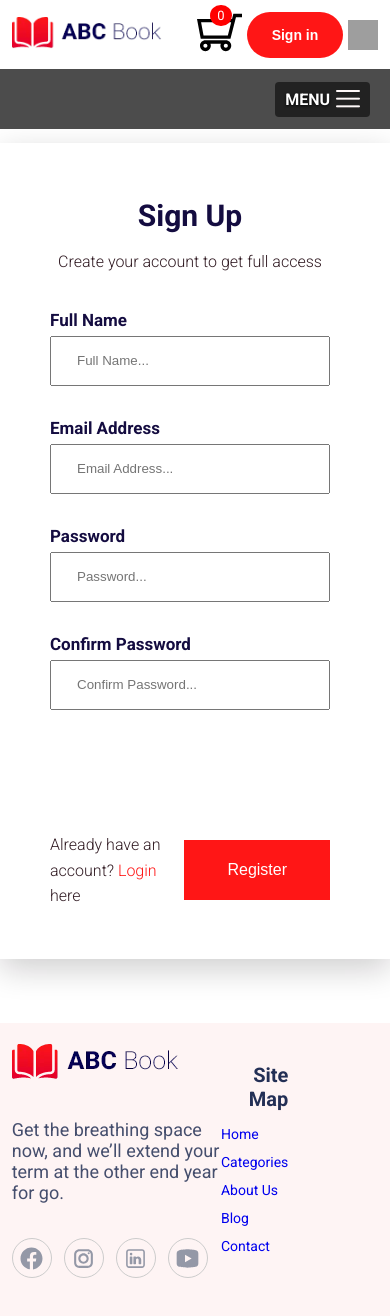
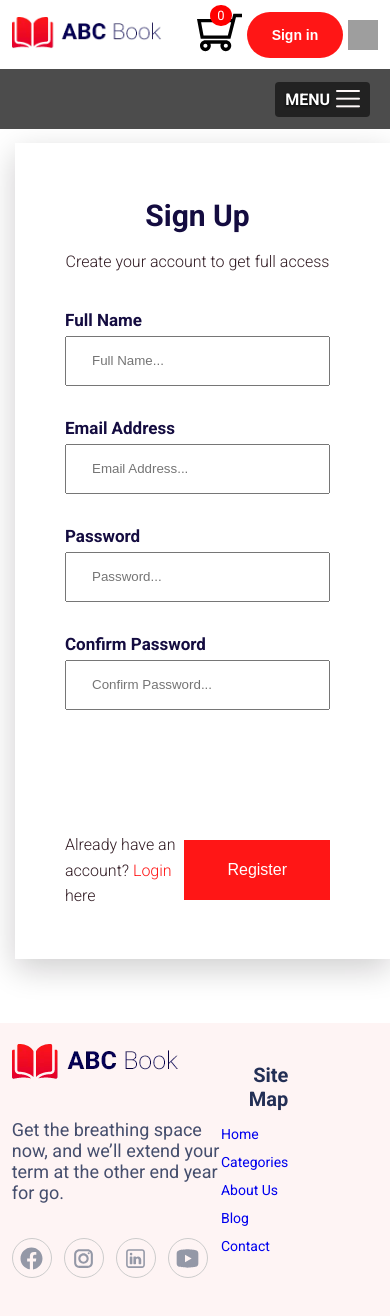
Before and after one commit to tornike2002/Ecommerce, a React (Vite) app: page /register in a window 390 px wide. Shown: the top 1316 px of the page. Built offline with nearby package versions, Linux system fonts and the light colour scheme; grey boxes are pictures that could not be loaded; a web font is replaced by a local one.

Commit message:
changed registration breakpoints for responsive

```diff
--- a/src/components/registrationPage/RegistrationPage.tsx
+++ b/src/components/registrationPage/RegistrationPage.tsx
@@ -1,6 +1,6 @@
 /* eslint-disable @typescript-eslint/no-unused-vars */
 import styled from "styled-components";
-import { FormsHeader} from "../styledComponents/texts";
+import { FormsHeader } from "../styledComponents/texts";
 import { FormErrorMessage } from "../styledComponents/InputFields";
 import { InputFieldsWrapper } from "../styledComponents/InputFields";
 import { Link } from "react-router-dom";
@@ -15,7 +15,7 @@ type FormData = {
   cpassword: string;
 };
 const RegistrationPage = () => {
-  const navigate = useNavigate()
+  const navigate = useNavigate();
   const schema = z
     .object({
       fullname: z
@@ -67,7 +67,6 @@ const RegistrationPage = () => {
 
     navigate("/login");
   };
-
 
   return (
     <RegistrationMainDiv>
@@ -129,9 +128,7 @@ const RegistrationPage = () => {
               </Link>
               here
             </p>
-            <button type="submit">
-              Register
-            </button>
+            <button type="submit">Register</button>
           </RegistrationButtonWrapper>
         </RegistrationInputsWrapper>
       </RegistrationDivWrapper>
@@ -150,6 +147,9 @@ const RegistrationMainDiv = styled.div`
   align-items: center;
   justify-content: center;
   font-family: "Roboto", sans-serif;
+  @media screen and (max-width: 768px) {
+    margin-left: 15px;
+  }
 `;
 
 const RegistrationDivWrapper = styled.div`
@@ -158,6 +158,12 @@ const RegistrationDivWrapper = styled.div`
   box-shadow: 0px 10px 30px 0px rgba(13, 12, 13, 0.2);
   width: 100%;
   max-width: 700px;
+  @media screen and (max-width: 768px) {
+    margin-right: 15px;
+  }
+  @media screen and (max-width: 380px) {
+    padding: 25px 35px 25px 25px;
+  }
 `;
 
 const RegistrationInputsWrapper = styled.form`
@@ -174,6 +180,11 @@ const RegistrationButtonWrapper = styled.div`
   align-items: center;
   padding-top: 90px;
   font-family: "Roboto", sans-serif;
+  @media screen and (max-width: 380px) {
+    flex-direction: column;
+    justify-content: center;
+    align-items: center;
+  }
 
   & p {
     color: var(--lightBrown);
--- a/src/pages/Login.tsx
+++ b/src/pages/Login.tsx
@@ -152,6 +152,9 @@ const LoginWrapper = styled.div`
   @media screen and (max-width: 768px) {
     margin-right: 15px;
   }
+  @media screen and (max-width: 380px){
+    padding: 25px 35px 25px 25px;
+  }
 `;
 const LoginTitle = styled.div`
   text-align: center;
```
